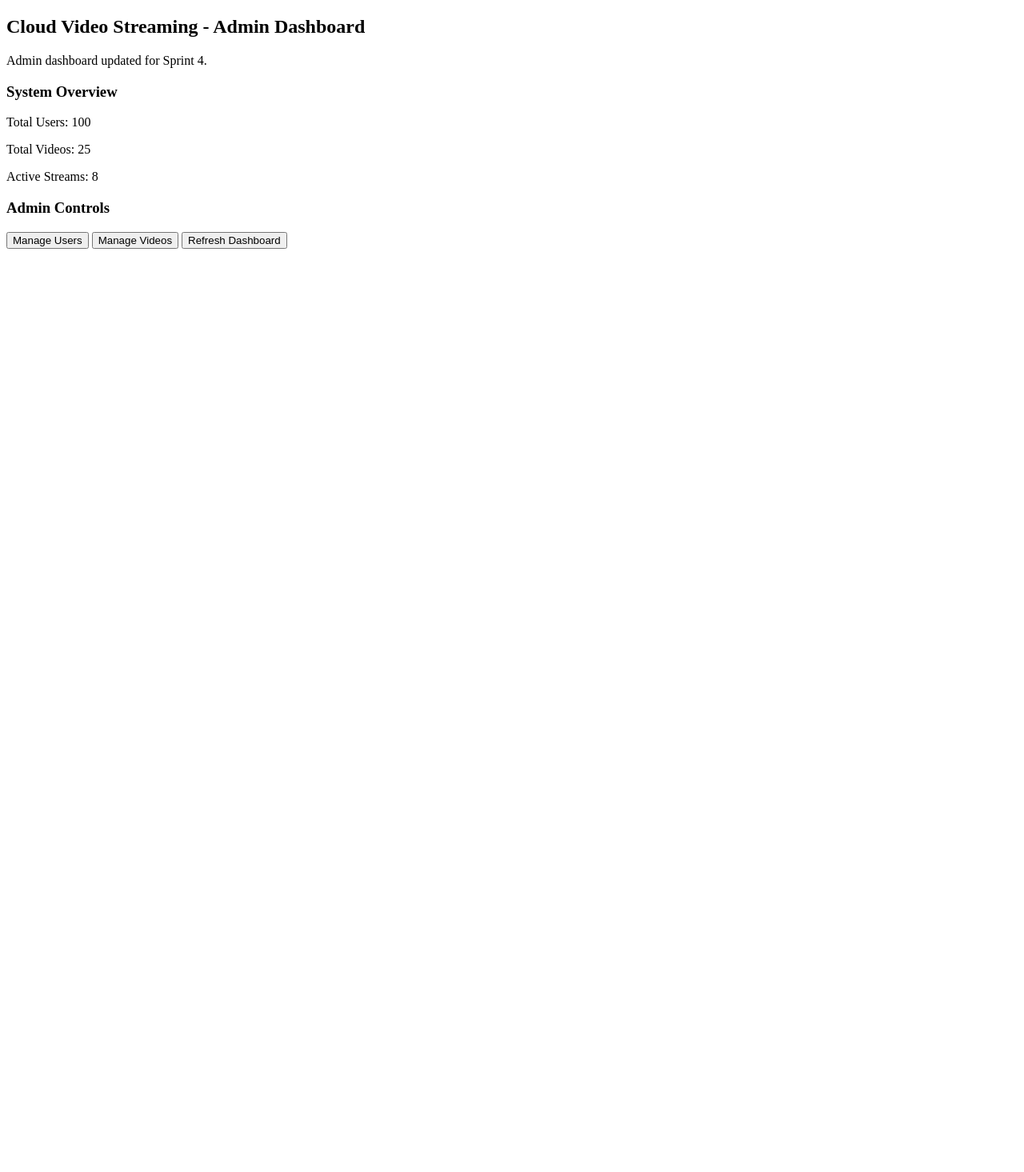
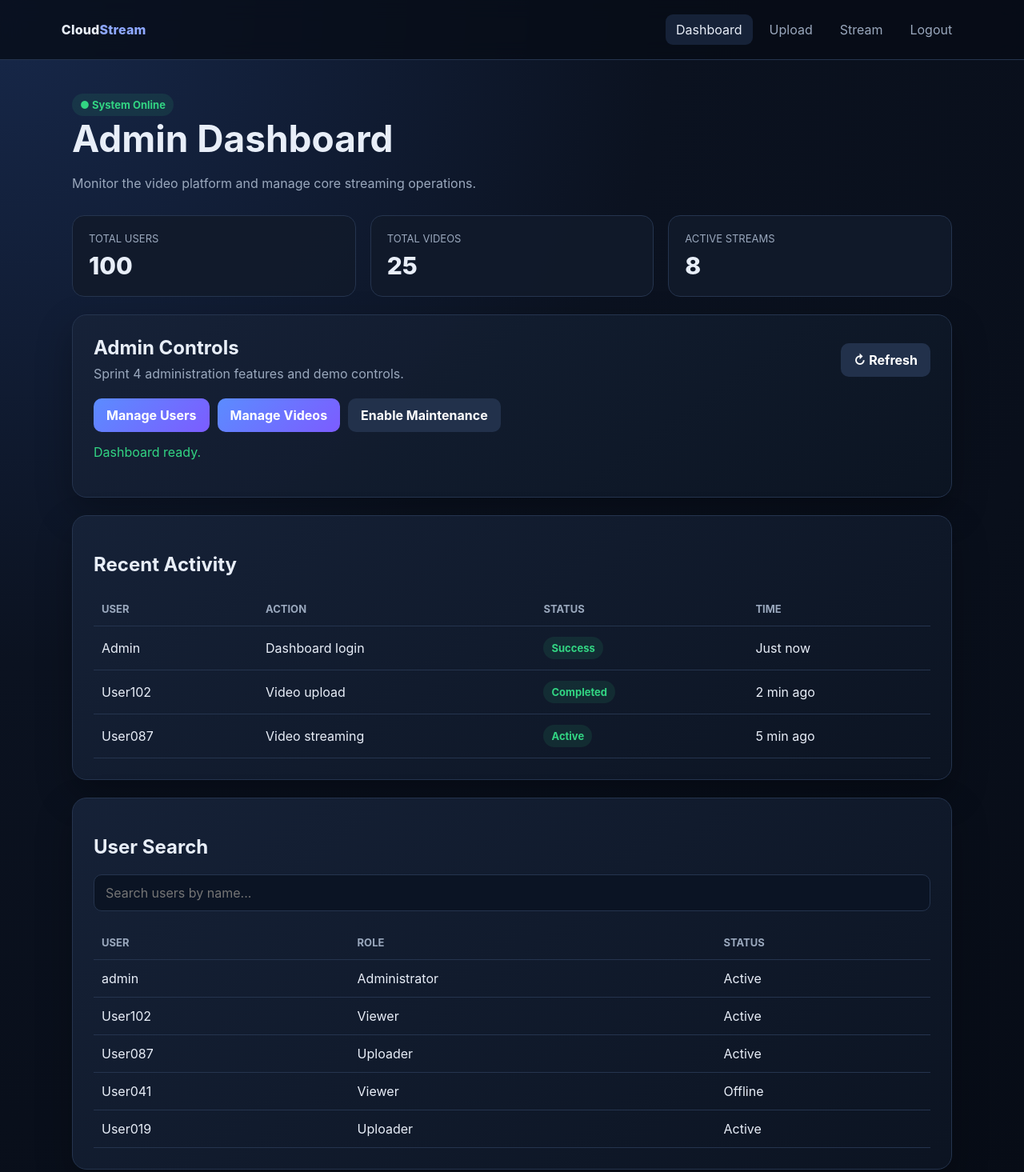
Before and after one commit to rohitzme/CloudVideoStreaming, a plain HTML site: page frontend/admin.html in a window 1280 px wide. Shown: the whole page at 80% size. Before the commit the page ends 800 px from the top, so only its background shows below. Drawn offline with Linux system fonts and the light colour scheme.

Commit message:
Enhance admin dashboard with interactive monitoring controls

```diff
--- a/frontend/admin.html
+++ b/frontend/admin.html
@@ -1,45 +1,132 @@
 <!DOCTYPE html>
-<html>
+<html lang="en">
 <head>
-    <title>Admin Dashboard</title>
+    <meta charset="UTF-8">
+    <meta name="viewport" content="width=device-width, initial-scale=1.0">
+    <title>Admin Dashboard | Cloud Video Streaming</title>
+    <link rel="stylesheet" href="styles.css">
 </head>
+<body>
+    <header class="topbar">
+        <a class="brand" href="admin.html">Cloud<span>Stream</span></a>
+        <nav class="nav">
+            <a class="active" href="admin.html">Dashboard</a>
+            <a href="upload.html">Upload</a>
+            <a href="stream.html">Stream</a>
+            <a href="login.html">Logout</a>
+        </nav>
+    </header>
 
-<body>
+    <main class="container">
+        <section class="hero">
+            <span class="badge">● System Online</span>
+            <h1>Admin Dashboard</h1>
+            <p>Monitor the video platform and manage core streaming operations.</p>
+        </section>
 
-    <h2>Cloud Video Streaming - Admin Dashboard</h2>
+        <section class="grid" aria-label="System overview">
+            <article class="card">
+                <div class="label">TOTAL USERS</div>
+                <div class="value" id="users">100</div>
+            </article>
+            <article class="card">
+                <div class="label">TOTAL VIDEOS</div>
+                <div class="value" id="videos">25</div>
+            </article>
+            <article class="card">
+                <div class="label">ACTIVE STREAMS</div>
+                <div class="value" id="streams">8</div>
+            </article>
+        </section>
 
-    <p>Admin dashboard updated for Sprint 4.</p>
+        <section class="panel" style="margin-top:22px;">
+            <div style="display:flex;justify-content:space-between;align-items:center;gap:15px;flex-wrap:wrap;">
+                <div>
+                    <h2 style="margin:0 0 6px;">Admin Controls</h2>
+                    <p class="muted" style="margin:0;">Sprint 4 administration features and demo controls.</p>
+                </div>
+                <button class="btn secondary" id="refreshBtn">↻ Refresh</button>
+            </div>
 
-    <h3>System Overview</h3>
+            <div class="actions">
+                <button class="btn" id="usersBtn">Manage Users</button>
+                <button class="btn" id="videosBtn">Manage Videos</button>
+                <button class="btn secondary" id="maintenanceBtn">Enable Maintenance</button>
+            </div>
 
-    <p>Total Users: <span id="users">100</span></p>
-    <p>Total Videos: <span id="videos">25</span></p>
-    <p>Active Streams: <span id="streams">8</span></p>
+            <p id="message" class="message">Dashboard ready.</p>
+        </section>
 
-    <h3>Admin Controls</h3>
+        <section class="panel" style="margin-top:22px;">
+            <h2>Recent Activity</h2>
+            <div class="table-wrap">
+                <table>
+                    <thead>
+                        <tr><th>USER</th><th>ACTION</th><th>STATUS</th><th>TIME</th></tr>
+                    </thead>
+                    <tbody id="activityTable">
+                        <tr><td>Admin</td><td>Dashboard login</td><td><span class="badge">Success</span></td><td>Just now</td></tr>
+                        <tr><td>User102</td><td>Video upload</td><td><span class="badge">Completed</span></td><td>2 min ago</td></tr>
+                        <tr><td>User087</td><td>Video streaming</td><td><span class="badge">Active</span></td><td>5 min ago</td></tr>
+                    </tbody>
+                </table>
+            </div>
+        </section>
 
-    <button onclick="manageUsers()">Manage Users</button>
-    <button onclick="manageVideos()">Manage Videos</button>
-    <button onclick="refreshDashboard()">Refresh Dashboard</button>
-
-    <p id="message"></p>
+        <section class="panel" style="margin-top:22px;">
+            <h2>User Search</h2>
+            <input type="search" id="search" placeholder="Search users by name...">
+            <div class="table-wrap">
+                <table>
+                    <thead><tr><th>USER</th><th>ROLE</th><th>STATUS</th></tr></thead>
+                    <tbody id="userTable"></tbody>
+                </table>
+            </div>
+        </section>
+    </main>
 
     <script>
-        function manageUsers() {
-            document.getElementById("message").innerHTML =
-                "User management opened.";
+        const users = [
+            { name: 'admin', role: 'Administrator', status: 'Active' },
+            { name: 'User102', role: 'Viewer', status: 'Active' },
+            { name: 'User087', role: 'Uploader', status: 'Active' },
+            { name: 'User041', role: 'Viewer', status: 'Offline' },
+            { name: 'User019', role: 'Uploader', status: 'Active' }
+        ];
+
+        const message = document.getElementById('message');
+        const table = document.getElementById('userTable');
+
+        function renderUsers(filter = '') {
+            const result = users.filter(u => u.name.toLowerCase().includes(filter.toLowerCase()));
+            table.innerHTML = result.map(u => `
+                <tr><td>${u.name}</td><td>${u.role}</td><td>${u.status}</td></tr>
+            `).join('') || '<tr><td colspan="3">No users found.</td></tr>';
         }
+        renderUsers();
 
-        function manageVideos() {
-            document.getElementById("message").innerHTML =
-                "Video management opened.";
-        }
+        document.getElementById('search').addEventListener('input', e => renderUsers(e.target.value));
 
-        function refreshDashboard() {
-            document.getElementById("message").innerHTML =
-                "Dashboard refreshed successfully.";
-        }
+        document.getElementById('usersBtn').onclick = () => {
+            message.textContent = 'User management panel opened. Search the user list below.';
+        };
+
+        document.getElementById('videosBtn').onclick = () => {
+            message.textContent = 'Video management panel opened. Use Upload or Stream from the navigation.';
+        };
+
+        document.getElementById('refreshBtn').onclick = () => {
+            const streamCount = Math.floor(Math.random() * 8) + 4;
+            document.getElementById('streams').textContent = streamCount;
+            message.textContent = `Dashboard refreshed at ${new Date().toLocaleTimeString()}.`;
+        };
+
+        document.getElementById('maintenanceBtn').onclick = function () {
+            const enabled = this.dataset.enabled === 'true';
+            this.dataset.enabled = String(!enabled);
+            this.textContent = enabled ? 'Enable Maintenance' : 'Disable Maintenance';
+            message.textContent = enabled ? 'Maintenance mode disabled.' : 'Maintenance mode enabled (demo).';
+        };
     </script>
-
 </body>
 </html>
```
